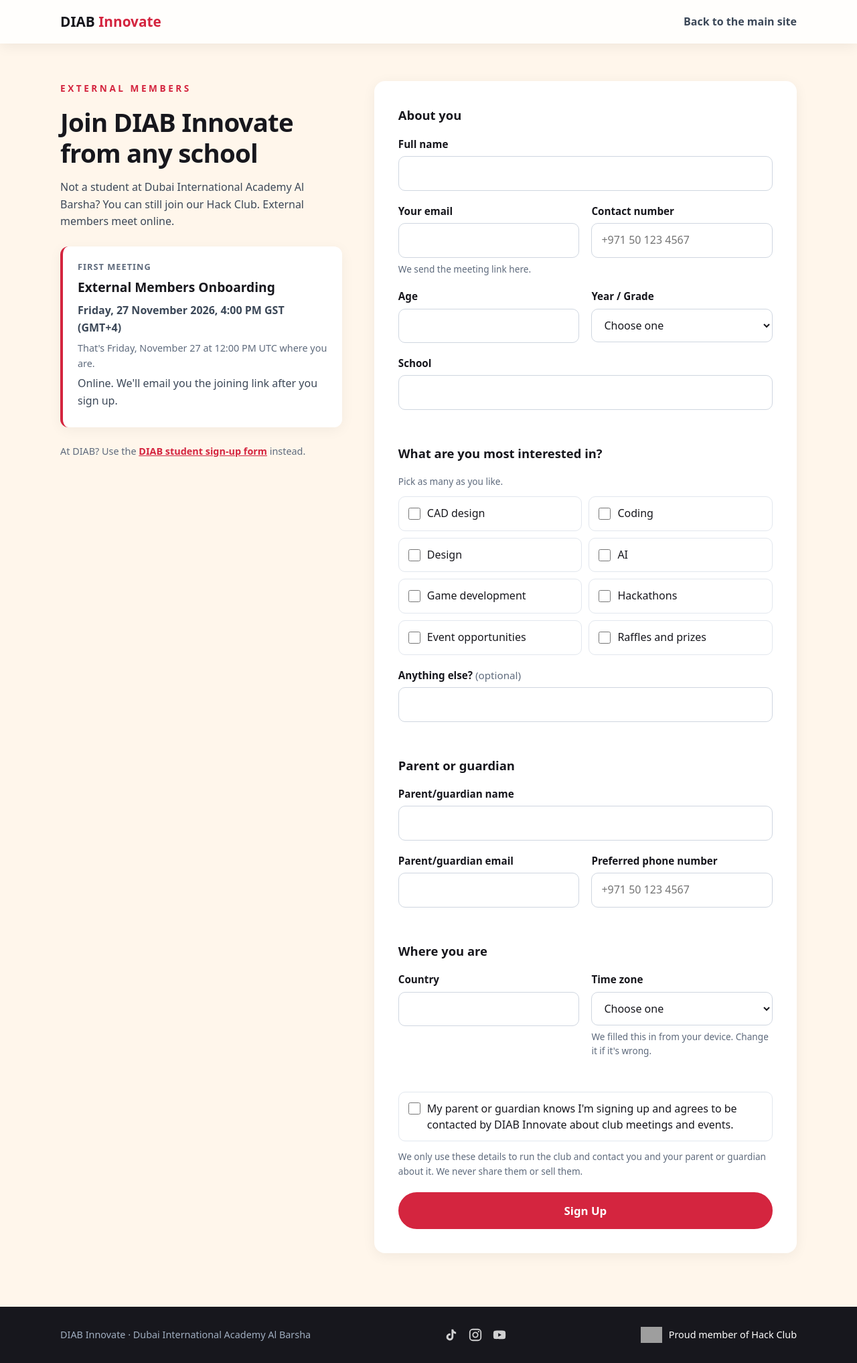
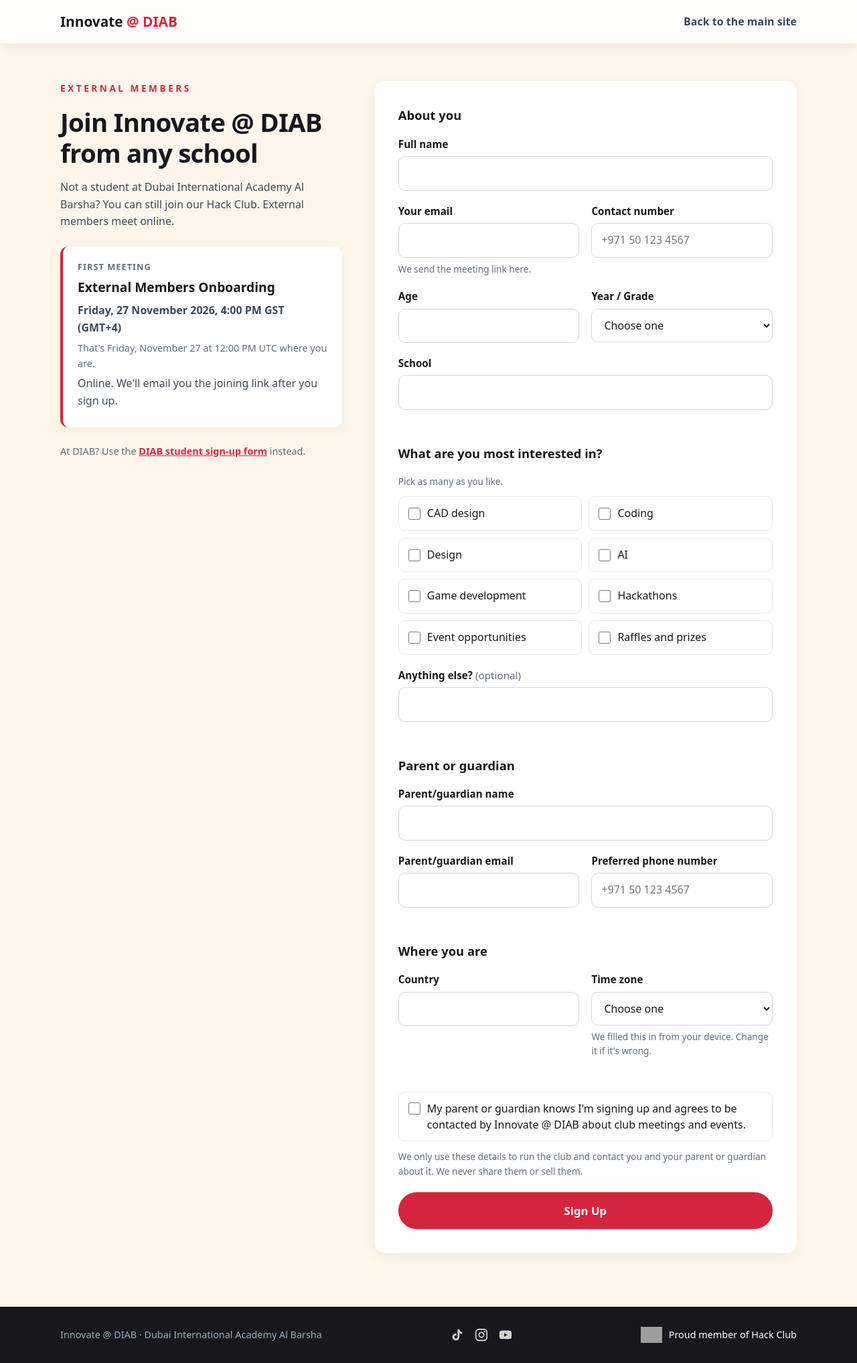
Before and after one commit to Innovate-DIAB/website-hackclub, a plain HTML site: page signup.html in a window 1280 px wide. Shown: the whole page at 67% size. Drawn offline with Linux system fonts and the light colour scheme; grey boxes are pictures that could not be loaded; a web font is replaced by a local one.

Commit message:
Use the real club name, Innovate @ DIAB
Co-Authored-By: Claude Sonnet 5.5 <noreply@anthropic.com>

```diff
--- a/signup.html
+++ b/signup.html
@@ -3,11 +3,11 @@
 <head>
   <meta charset="UTF-8">
   <meta name="viewport" content="width=device-width, initial-scale=1.0">
-  <title>External Sign Up | DIAB Innovate</title>
+  <title>External Sign Up | Innovate @ DIAB</title>
   <link rel="icon" href="logo.png">
-  <meta name="description" content="Not a DIAB student? Sign up to join DIAB Innovate, a Hack Club at Dubai International Academy Al Barsha, as an external member.">
+  <meta name="description" content="Not a DIAB student? Sign up to join Innovate @ DIAB, a Hack Club at Dubai International Academy Al Barsha, as an external member.">
   <meta name="theme-color" content="#d4253f">
-  <meta property="og:title" content="Join DIAB Innovate as an external member">
+  <meta property="og:title" content="Join Innovate @ DIAB as an external member">
   <meta property="og:description" content="Students from any school can join our Hack Club online. Sign up in a few minutes.">
   <meta property="og:image" content="https://innovatediab.dino.icu/logo.png">
   <link rel="stylesheet" href="style.css?v=9">
@@ -16,7 +16,7 @@
 
   <header class="nav scrolled">
     <div class="container nav-inner signup-nav">
-      <a href="index.html" class="brand">DIAB <strong>Innovate</strong></a>
+      <a href="index.html" class="brand">Innovate <strong>@ DIAB</strong></a>
       <a href="index.html" class="back-link">Back to the main site</a>
     </div>
   </header>
@@ -26,7 +26,7 @@
 
       <div class="signup-intro">
         <p class="section-label">External Members</p>
-        <h1>Join DIAB Innovate from any school</h1>
+        <h1>Join Innovate @ DIAB from any school</h1>
         <p>Not a student at Dubai International Academy Al Barsha? You can still join our Hack Club. External members meet online.</p>
         <div class="signup-meeting">
           <p class="note-label">First meeting</p>
@@ -145,7 +145,7 @@
 
         <label class="check consent">
           <input type="checkbox" name="consent" value="Yes" required>
-          <span>My parent or guardian knows I'm signing up and agrees to be contacted by DIAB Innovate about club meetings and events.</span>
+          <span>My parent or guardian knows I'm signing up and agrees to be contacted by Innovate @ DIAB about club meetings and events.</span>
         </label>
         <p class="privacy">We only use these details to run the club and contact you and your parent or guardian about it. We never share them or sell them.</p>
 
@@ -155,7 +155,7 @@
 
       <div class="signup-done" id="signupDone" hidden tabindex="-1">
         <h2>You're signed up!</h2>
-        <p>Thanks for joining DIAB Innovate. We'll email the joining link for the External Members Onboarding (Friday, 27 November 2026, 4:00 PM GST) to the address you gave us.</p>
+        <p>Thanks for joining Innovate @ DIAB. We'll email the joining link for the External Members Onboarding (Friday, 27 November 2026, 4:00 PM GST) to the address you gave us.</p>
         <a href="index.html" class="btn">Back to the main site</a>
       </div>
 
@@ -164,7 +164,7 @@
 
   <footer class="footer">
     <div class="container footer-inner">
-      <p>DIAB Innovate · Dubai International Academy Al Barsha</p>
+      <p>Innovate @ DIAB · Dubai International Academy Al Barsha</p>
       <div class="footer-social">
         <a href="https://www.tiktok.com/@innovatediab" target="_blank" rel="noopener" aria-label="TikTok" title="TikTok"><svg viewBox="0 0 24 24" width="22" height="22" fill="currentColor" aria-hidden="true"><path d="M16.6 5.8A4.3 4.3 0 0 1 15.5 3h-3.1v12.4a2.6 2.6 0 1 1-2.6-2.6c.3 0 .5 0 .8.1V9.7a5.8 5.8 0 1 0 4.9 5.7V9a7.4 7.4 0 0 0 4.3 1.4V7.3a4.3 4.3 0 0 1-3.2-1.5z"/></svg></a>
         <a href="https://www.instagram.com/innovateat_diab/" target="_blank" rel="noopener" aria-label="Instagram" title="Instagram"><svg viewBox="0 0 24 24" width="22" height="22" fill="currentColor" aria-hidden="true"><path d="M7.8 2h8.4A5.8 5.8 0 0 1 22 7.8v8.4a5.8 5.8 0 0 1-5.8 5.8H7.8A5.8 5.8 0 0 1 2 16.2V7.8A5.8 5.8 0 0 1 7.8 2zm-.2 2A3.6 3.6 0 0 0 4 7.6v8.8A3.6 3.6 0 0 0 7.6 20h8.8a3.6 3.6 0 0 0 3.6-3.6V7.6A3.6 3.6 0 0 0 16.4 4H7.6zm9.65 1.5a1.25 1.25 0 1 1 0 2.5 1.25 1.25 0 0 1 0-2.5zM12 7a5 5 0 1 1 0 10 5 5 0 0 1 0-10zm0 2a3 3 0 1 0 0 6 3 3 0 0 0 0-6z"/></svg></a>
```
Also changed, not shown: index.html (+2 -2 lines), 2 other files.
